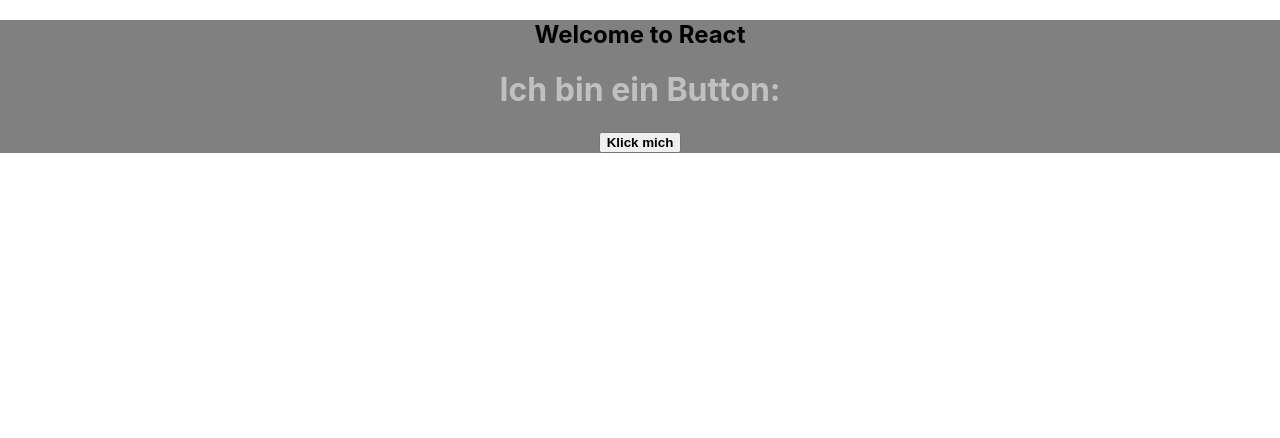
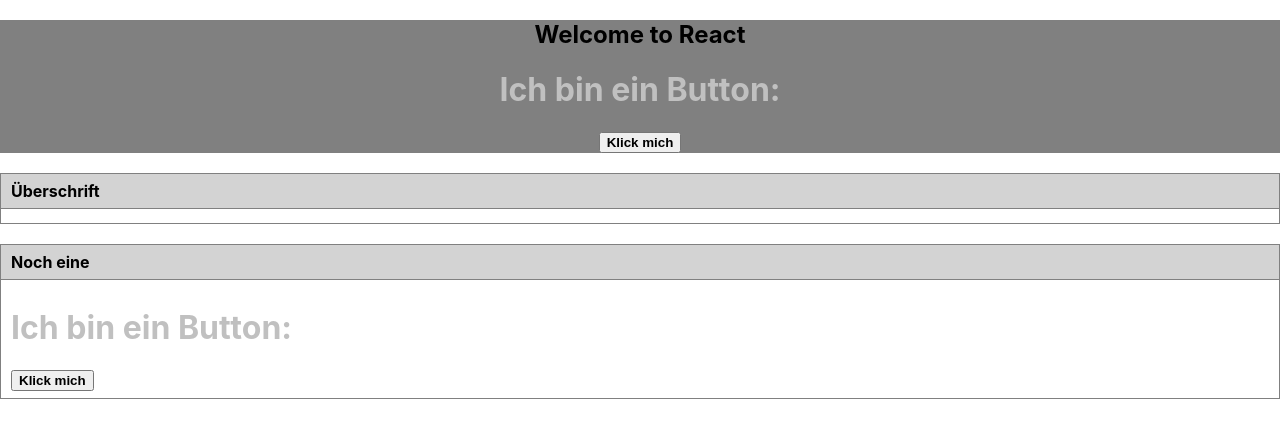
Before and after one commit to Kevin-Zagar/udemy-lesson, a React (Create React App) app: page / in a window 1280 px wide. Shown: the top 438 px of the page. Built offline with nearby package versions, Linux system fonts and the light colour scheme.

Commit message:
Panel created.

```diff
--- a/src/App.js
+++ b/src/App.js
@@ -1,4 +1,5 @@
 import React, {Component} from 'react';
+
 import './App.css';
 import Button from "./Button_Component/Button.js";
 import Panel from "./Panel_Component/Panel.js";
@@ -11,7 +12,12 @@ class App extends Component {
                     <h2>Welcome to React</h2>
                     <Button label="Klick mich"></Button>
                 </div>
-
+                <br></br>
+                <Panel title="Überschrift" content="Test"></Panel>
+                <br></br>
+                <Panel title="Noch eine">
+                    <Button label="Klick mich"></Button>
+                </Panel>
             </div>
         );
     }
--- /dev/null
+++ b/src/Panel_Component/Panel.css
@@ -0,0 +1,17 @@
+.Panel {
+    border: 1px solid gray;
+}
+
+.Panel-title {
+    margin-top: 0px;
+    margin-bottom: 0px;
+    border-bottom: 1px solid gray;
+    background-color: lightgray;
+    padding: 7px 10px;
+    text-align: left;
+}
+
+.Panel-content {
+    padding: 7px 10px;
+    text-align: left;
+}
--- a/src/Panel_Component/Panel.js
+++ b/src/Panel_Component/Panel.js
@@ -0,0 +1,17 @@
+import React, { Component } from 'react';
+import "./Panel.css";
+
+class Panel extends Component {
+    render(){
+        console.log(this);
+        return(
+            <div className="Panel">
+                <h4 className="Panel-title">{this.props.title}</h4>
+                <div className ="Panel-content">{this.props.children}</div>
+            </div>
+        )
+    }
+
+}
+
+export default Panel;
```
